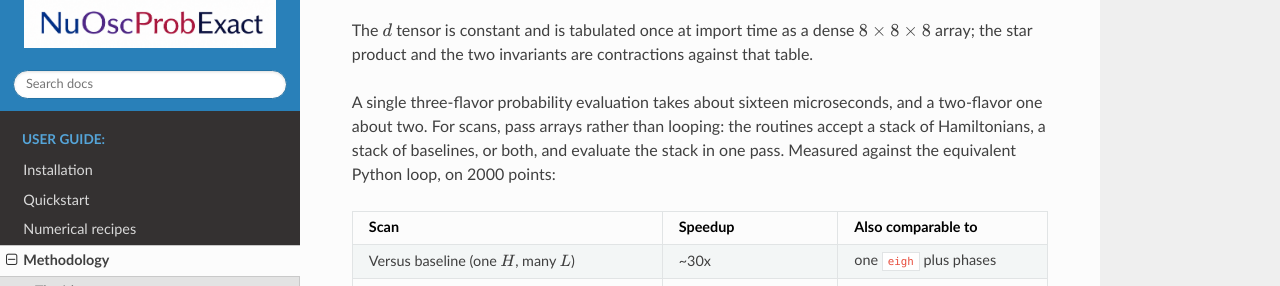
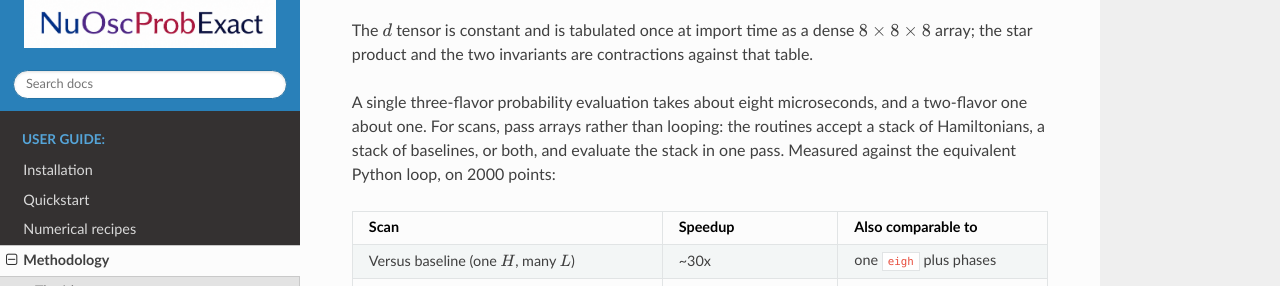
Before and after one commit to mbustama/NuOscProbExact, a Sphinx documentation site: the page built from docs/source/methodology.rst, in a window 1280 px wide and 900 px high, scrolled down 2791 px. Shown: the part 165-451 px from the top of the window. Built offline with Sphinx 7.4.7 and the Read the Docs theme 3.1.0, drawn with Linux system fonts in a browser that asks for light colours; cross-references to code outside the pages are shown as plain code; some of the changed text lies outside the part shown.

Commit message:
Re-measure the scalar timings: 8 microseconds, not 16
The audit for the first PyPI release found the scalar figure quoted in
five files and seven places, all saying 16 microseconds for three
flavors and 2 for two.  Measured on this machine today, it is about 8
and about 1.1 -- consistently half, not a noisy reading.

Method, since the last correction to these numbers was itself corrected:
a three-second warm-up loop first, so that a laptop on the powersave
governor is boosted rather than measured at its idle floor; then the
fastest of fifteen rounds of two thousand calls each, with the timing
loop's own overhead measured against an empty callable and subtracted.
Repeated three times end to end:

                          run 1   run 2   run 3
  3nu, ndarray input      8.18    7.99    8.12
  3nu, list input         7.25    6.87    7.06
  2nu, ndarray input      1.10    1.11    1.15
  2nu, list input         0.70    0.69    0.72

The spread within a case is under four per cent, which is far tighter
than the gap to the figure being replaced, so this is not the "tens of
per cent between runs" the surrounding prose already warns about.  The
headline numbers take the ndarray input, since that is what every
example in the documentation constructs.

Why the old figure was high is not established here and is not worth
guessing at in a docstring; what is established is that it does not
reproduce.  Note the 1.8.4 entry that introduced it also re-measured the
four batched speedups at the same sitting, and those were not re-checked
now -- they are relative figures between two paths measured together,
which is a more robust quantity than an absolute time, and notebook 09
measures them on whatever machine runs it.

All seven mentions now agree: README.md twice, index.rst, quickstart.rst,
methodology.rst twice and fastkernels.py.  Sphinx builds clean under -W.

```diff
--- a/docs/source/index.rst
+++ b/docs/source/index.rst
@@ -138,7 +138,7 @@ What it is not
 Performance
 -----------
 
-A single probability takes about 16 microseconds for three flavors and 2
+A single probability takes about 8 microseconds for three flavors and 1
 for two.  Scans --- a curve versus baseline or energy, an oscillogram over
 both --- are what the code mostly does, and two things make those much
 faster without changing any answer.
--- a/docs/source/methodology.rst
+++ b/docs/source/methodology.rst
@@ -168,8 +168,8 @@ The :math:`d` tensor is constant and is tabulated once at import time as a
 dense :math:`8\times8\times8` array; the star product and the two invariants
 are contractions against that table.
 
-A single three-flavor probability evaluation takes about sixteen
-microseconds, and a two-flavor one about two.  For scans, pass arrays rather
+A single three-flavor probability evaluation takes about eight
+microseconds, and a two-flavor one about one.  For scans, pass arrays rather
 than looping: the routines
 accept a stack of Hamiltonians, a stack of baselines, or both, and evaluate
 the stack in one pass.  Measured against the equivalent Python loop, on 2000
@@ -269,7 +269,7 @@ that is sometimes slower than the path it replaces is worse than no backend,
 and a test asserts the thresholds are honoured.
 
 The scalar path is deliberately left uncompiled.  One probability takes
-about sixteen microseconds; compiling it would save most of that, at the cost of
+about eight microseconds; compiling it would save most of that, at the cost of
 a multi-second pause on a user's first call.
 
 Degenerate spectra on the batched path
--- a/docs/source/quickstart.rst
+++ b/docs/source/quickstart.rst
@@ -258,7 +258,7 @@ path --- to compare the two, say --- set
    fastkernels.USE_NUMBA = False
 
 The scalar path is deliberately left uncompiled: a single probability
-takes about sixteen microseconds, which is not worth a compilation
+takes about eight microseconds, which is not worth a compilation
 pause.  Short *stacks* are also evaluated one element at a time, since
 below about ten elements the array machinery costs more than it saves.
 
```
Also changed, not shown: README.md (+2 -2 lines), 1 other file.
